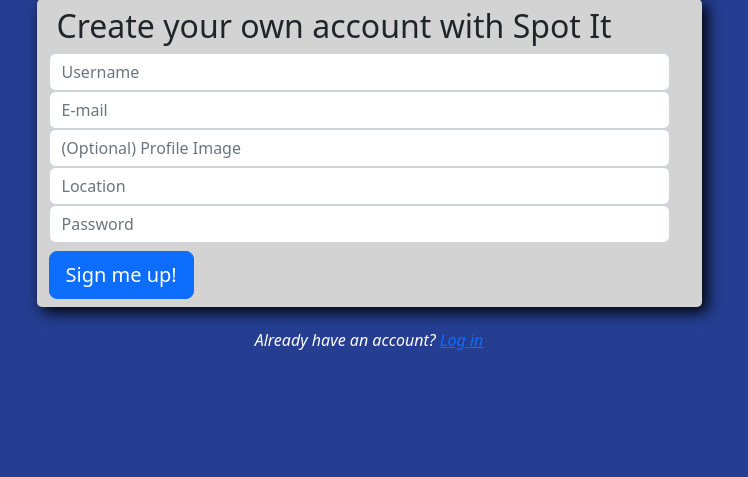
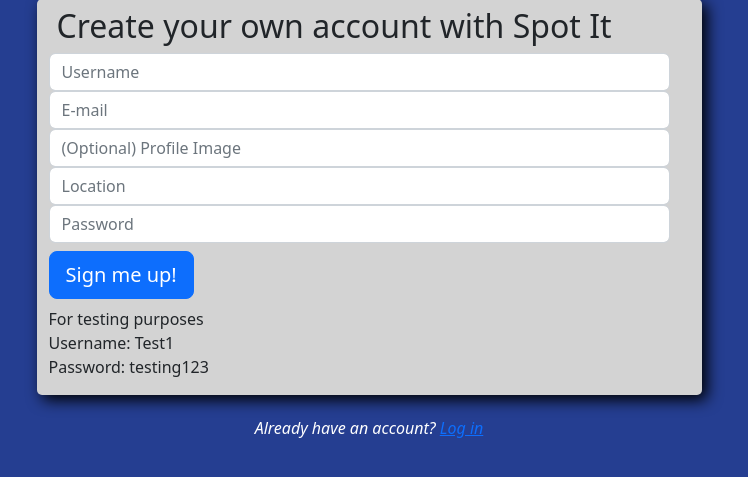
Before and after one commit to TimKel/CapstoneProject, a Flask app: page /signup in a window 1280 px wide. Shown: the part 179-656 px from the top of the page, without its empty margins (271-1019 px from the left). Run offline with Flask 2, Linux system fonts and the light colour scheme; parts of the project's set-up code (start-up, migrations or seed data) failed here and were passed over.

Commit message:
added username/pw for testing purposes

```diff
--- a/templates/users/login.html
+++ b/templates/users/login.html
@@ -20,6 +20,10 @@
 
         <button class="btn btn-primary btn-block btn-lg mt-2 mb-2">Log in</button>
       </form>
+      <p>For testing purposes <br>
+        Username: Test1 <br>
+        Password: testing123
+      </p>
     </div>
   </div>
 
--- a/templates/users/signup.html
+++ b/templates/users/signup.html
@@ -20,6 +20,10 @@
 
       <button class="btn btn-primary btn-lg btn-block mt-2 mb-2">Sign me up!</button>
     </form>
+    <p>For testing purposes <br>
+      Username: Test1 <br>
+      Password: testing123
+    </p>
   </div>
 </div>
 
```
